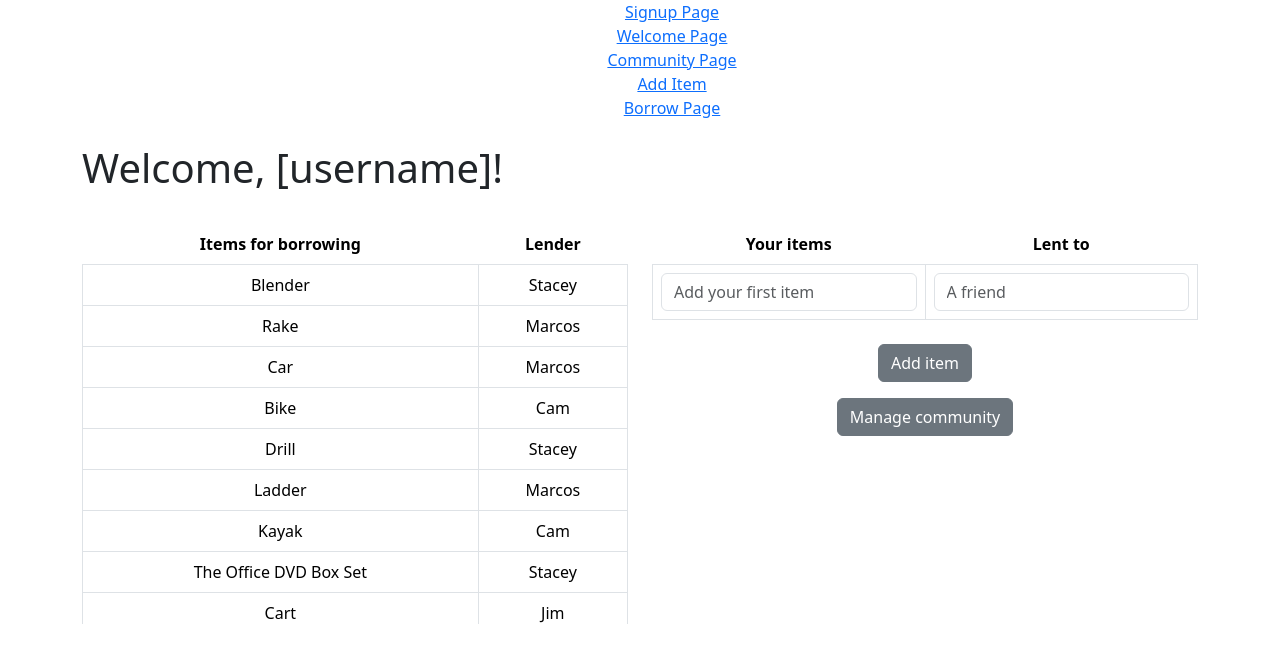
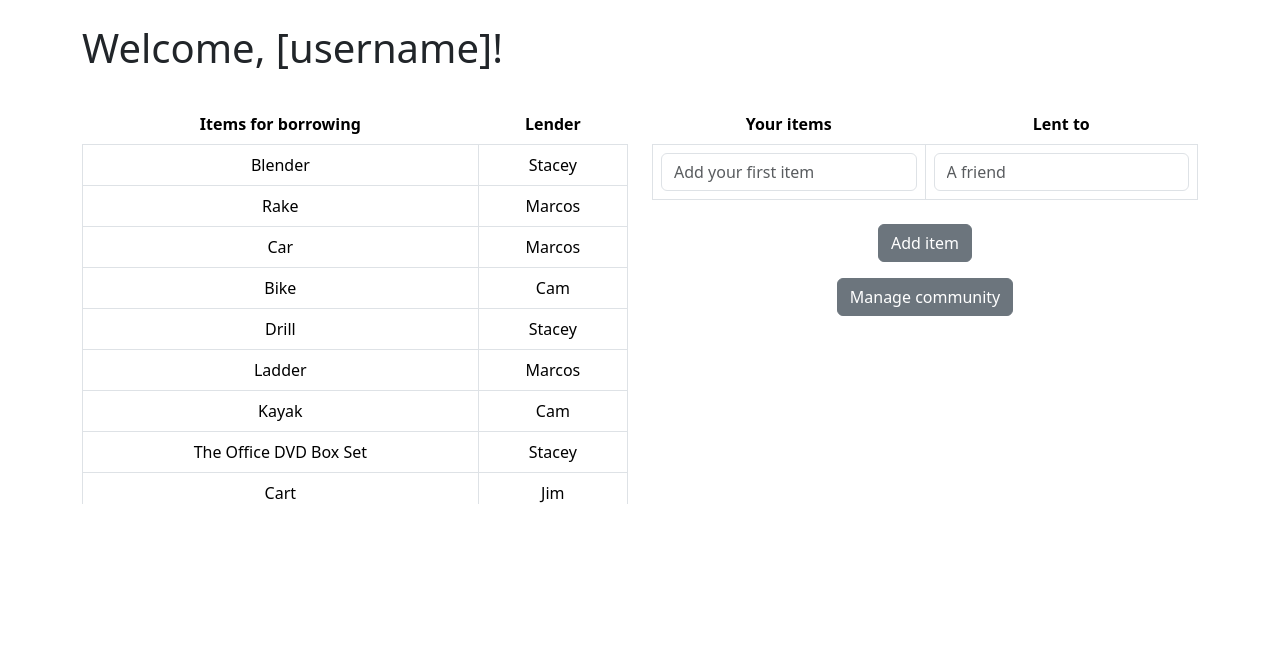
Before and after one commit to simukuka/YourShare-app, a React (Create React App) app in the folder yourshare/: page /welcome in a window 1280 px wide. Shown: the top 662 px of the page. Built offline with nearby package versions, Linux system fonts and the light colour scheme.

Commit message:
nothing new

```diff
--- a/yourshare/src/App.js
+++ b/yourshare/src/App.js
@@ -21,26 +21,7 @@ function App() {
 
 
   <div className="App">
-     <nav>
-      <ul>
-        <ul>
-          <Link to="/">Signup Page</Link>
-        </ul>
-        <ul>
-          <Link to="/welcome">Welcome Page</Link>
-        </ul>
-        <ul>
-          <Link to="/community">Community Page</Link>
 
-        </ul>
-        <ul>
-          <Link to="/additem">Add Item</Link>
-        </ul>
-        <ul>
-          <Link to="/borrow">Borrow Page</Link>
-        </ul>
-      </ul>
-    </nav>
 
     <Routes>
       <Route path="/" element={<SignupPage/>}/>
--- a/yourshare/src/pages/WelcomePage.js
+++ b/yourshare/src/pages/WelcomePage.js
@@ -22,7 +22,7 @@ const WelcomePage = () => {
     { item: 'Cart', lender: 'Jim' },
   ]);
 
-  const [yourItems, setYourItems] = useState([]);
+  const [yourItems] = useState([]);
   const [newItem, setNewItem] = useState('');
   const [newLender, setNewLender] = useState('');
 
```
